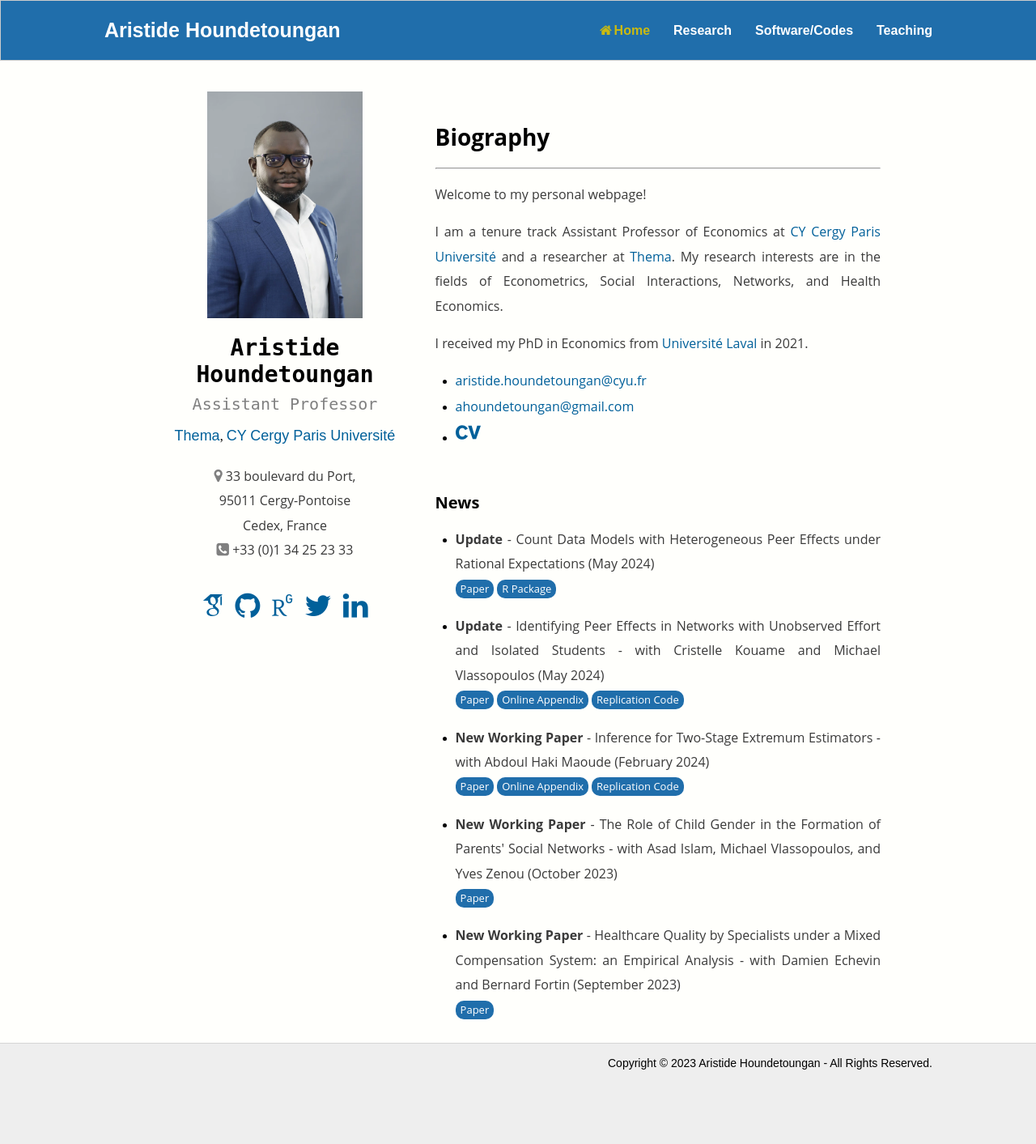
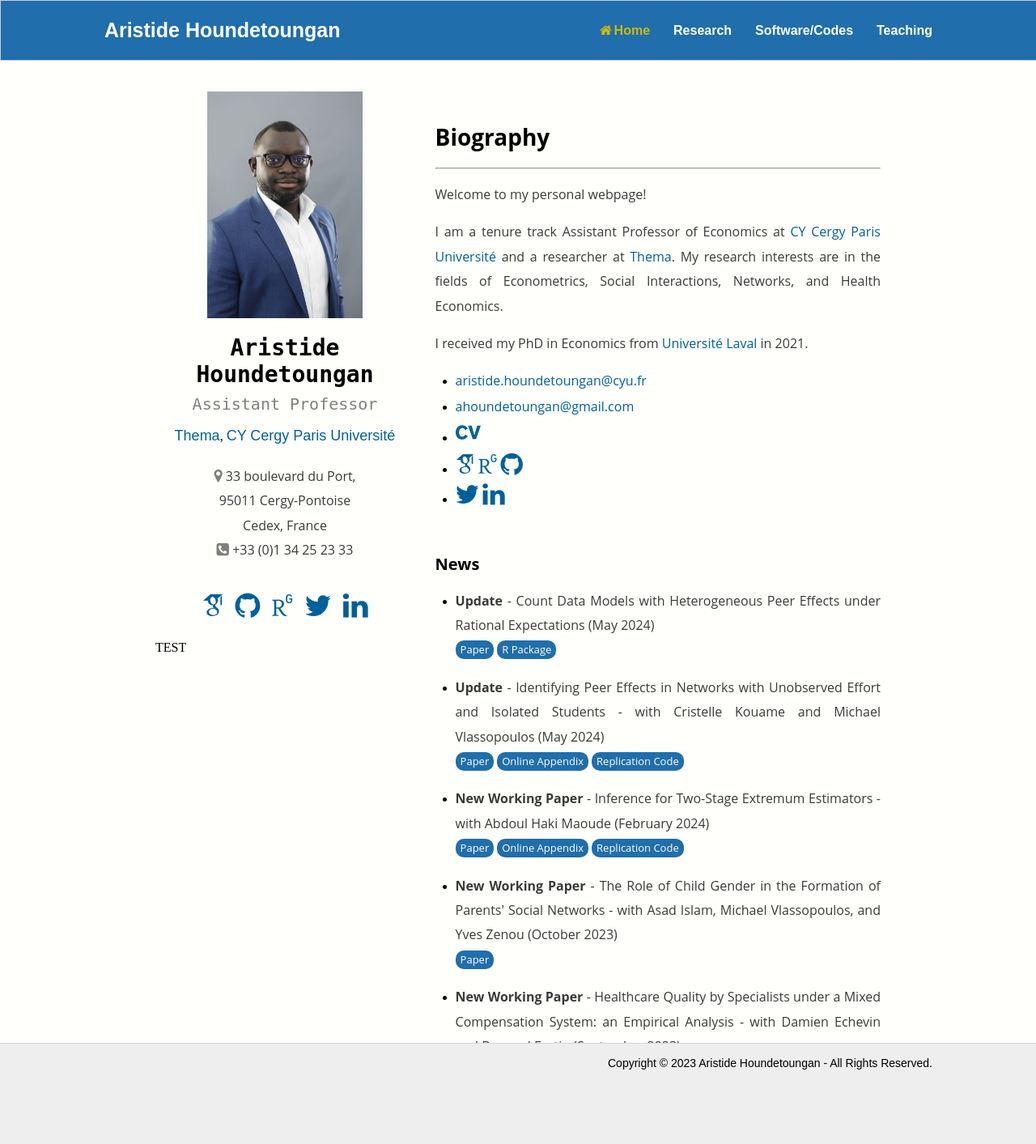
Before and after one commit to ahoundetoungan/ahoundetoungan.github.io, a Jekyll site: the page built from index.html, in a window 1280 px wide. Shown: the whole page at 81% size. Built offline with Jekyll 4.4.1, drawn with Linux system fonts in a browser that asks for light colours; some web fonts are replaced.

Commit message:
updateProfile

```diff
--- a/index.html
+++ b/index.html
@@ -41,6 +41,12 @@
       <a href="https://twitter.com/aristide_eh" target="_blank"><i class="fa fa-twitter fa-2x"></i></a>
       <a href="https://www.linkedin.com/in/aristidehoundetoungan/" target="_blank"><i class="fa fa-linkedin fa-2x"></i></a> <br/>
     </div><!-- Myinfo -->
+
+    <div class="mobileShow">
+      <br/>
+      TEST
+    </div>
+
   </div><!-- Homeleft -->
 
   <div class="Homeright" id="Homeright">
@@ -64,6 +70,15 @@
           <li> <a href="mailto:aristide.houndetoungan@cyu.fr">aristide.houndetoungan@cyu.fr</a> <br/></li>
           <li> <a href="mailto:ahoundetoungan@gmail.com">ahoundetoungan@gmail.com</a><br/></li>
           <li> <a href="/files/CV/ahoundetoungan_cv.pdf" target="_blank"><i class="ai ai-cv ai-2x"></i></a></li>
+          <li>
+            <a href="https://scholar.google.com/citations?user=NAM0eX8AAAAJ&hl=en" target="_blank"><i class="ai ai-google-scholar ai-2x"></i></a>
+            <a href="https://www.researchgate.net/profile/Aristide-Houndetoungan" target="_blank"><i class='ai ai-researchgate ai-2x'></i></a>
+            <a href="https://github.com/ahoundetoungan" target="_blank"><i class="fa fa-github fa-2x"></i></a>
+          </li>
+          <li>
+            <a href="https://twitter.com/aristide_eh" target="_blank"><i class="fa fa-twitter fa-2x"></i></a>
+            <a href="https://www.linkedin.com/in/aristidehoundetoungan/" target="_blank"><i class="fa fa-linkedin fa-2x"></i></a> <br/>
+          </li>
         </ul>
       </p>
       <!-- I also hold an engineering degree in statistics and economics from ENSAE Dakar.
```
